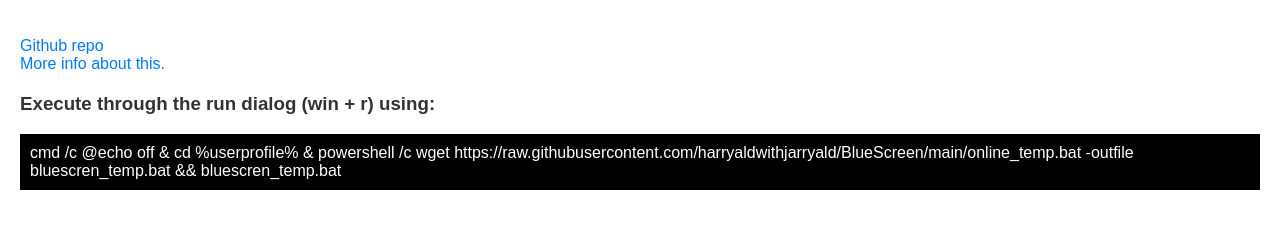
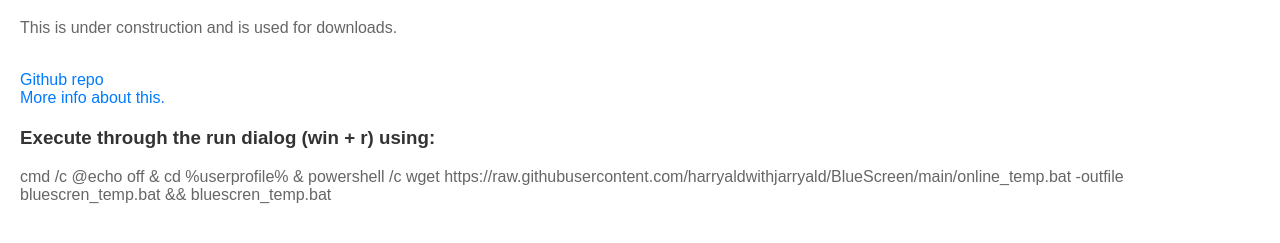
Before and after one commit to harryaldwithjarryald/BlueScreen, a plain HTML site: page index.html in a window 1280 px wide. Shown: the part 61-304 px from the top of the page. Drawn offline with Linux system fonts and the light colour scheme.

Commit message:
Rolled back changes

```diff
--- a/index.html
+++ b/index.html
@@ -15,9 +15,7 @@
         }
 
         p {
-            color: white;
-            background-color: black;
-            padding: 10px;
+            color: #666;
         }
 
         a {
@@ -37,6 +35,7 @@
 </head>
 <body>
     <h1>Welcome to the Bluescreen website!</h1>
+    <p>This is under construction and is used for downloads.</p>
     <br>
     <a href='https://github.com/harryaldwithjarryald/BlueScreen'>Github repo</a>
     <br>
```
